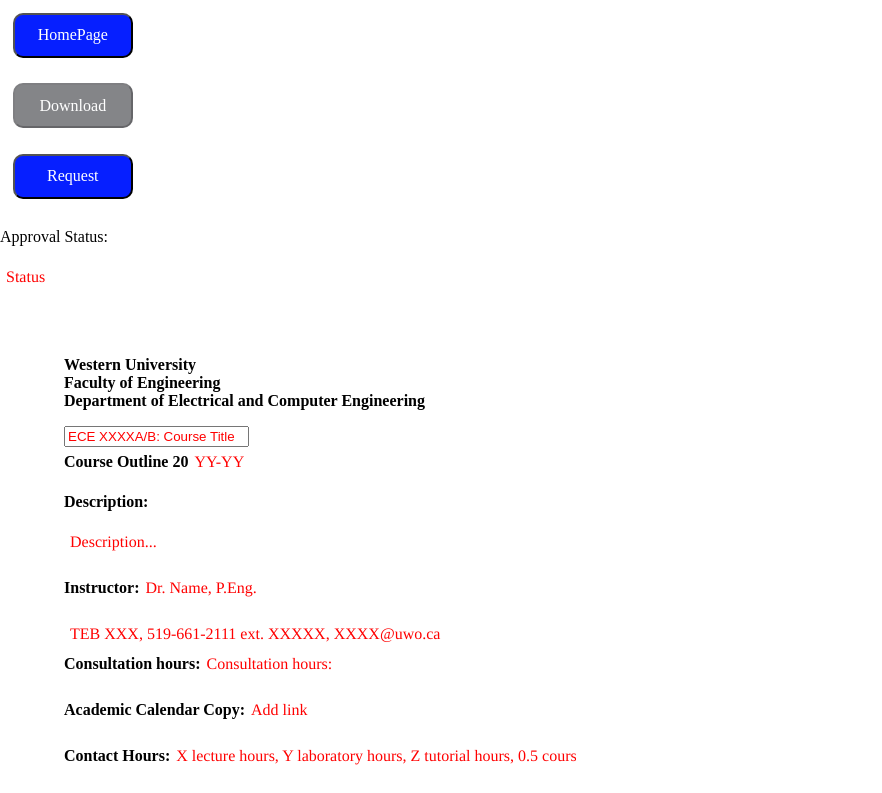
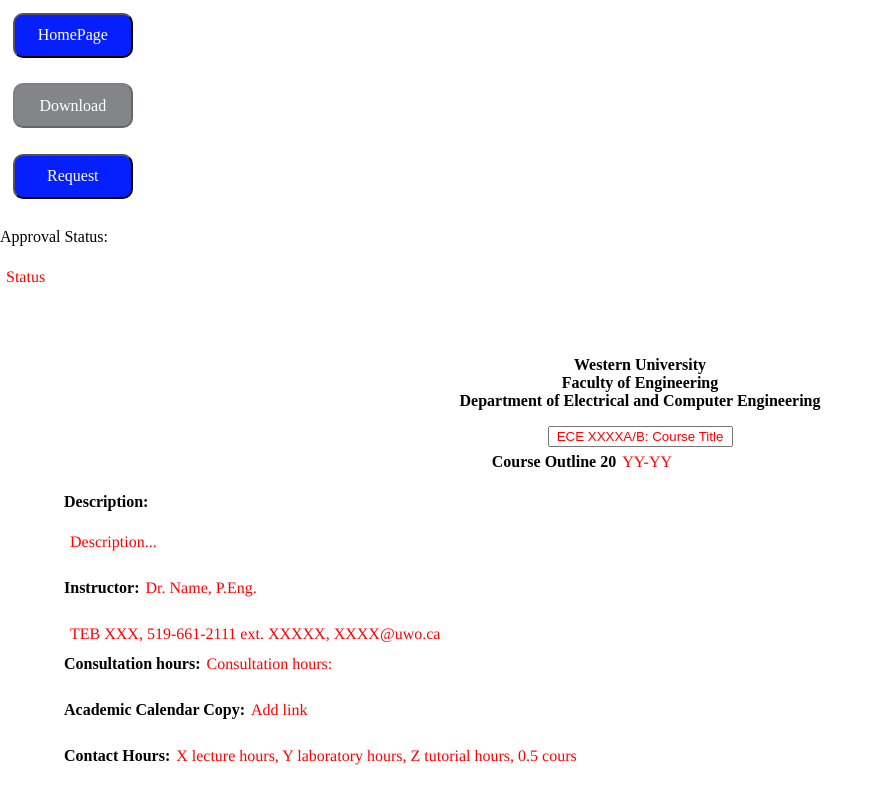
Before and after one commit to zaidokal/CourseCanvas, a React (Create React App) app in the folder client/: page /1 in a window 1280 px wide. Shown: the top 793 px of the page, without its empty margins (0-882 px from the left). Built offline with nearby package versions, Linux system fonts and the light colour scheme; no server answers.

Commit message:
Fixed printing displays

```diff
--- a/client/src/views/ViewSingleOutline.module.css
+++ b/client/src/views/ViewSingleOutline.module.css
@@ -104,14 +104,21 @@
 }
 
 @media print {
-  button {
+  .RemovePrint {
     display: none;
   }
   .header {
     display: none;
+  }
+  .Page {
+    page-break-after: always;
   }
 }
 
 .MainDiv {
   margin: 5%;
 }
+
+.Center {
+  text-align: center;
+}
```
